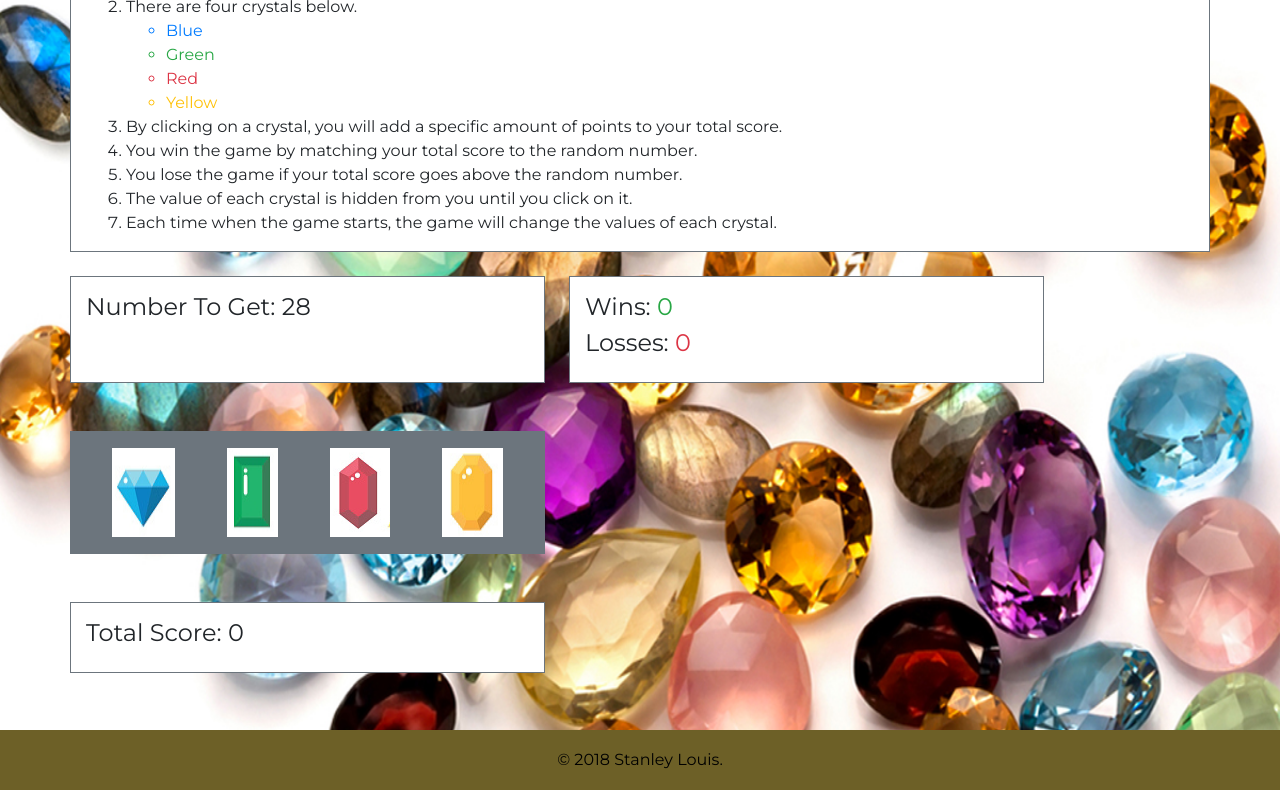
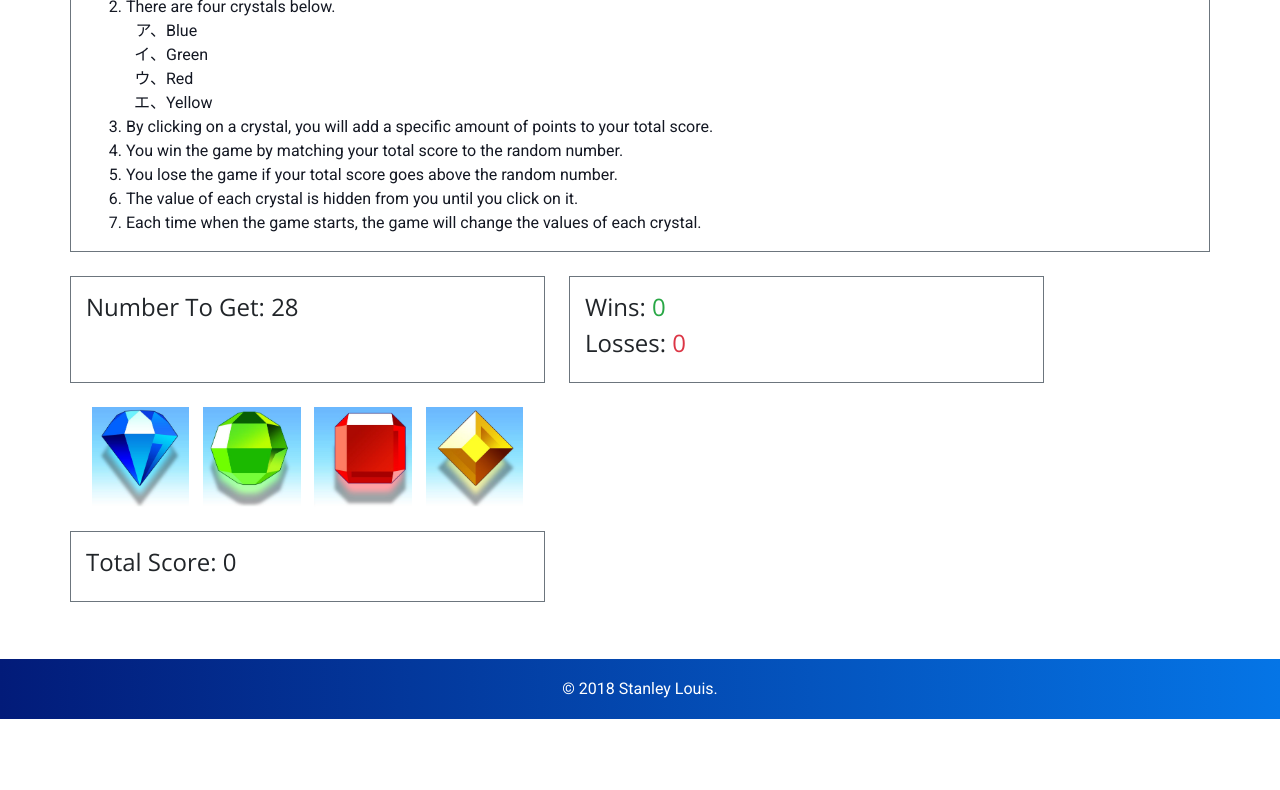
Before and after one commit to stanlouis/unit-4-game, a plain HTML site: page index.html in a window 1280 px wide. Shown: the part 224-1014 px from the top of the page. After the commit the page ends 943 px from the top, so only its background shows below. Drawn offline with nearby package versions, Linux system fonts and the light colour scheme.

Commit message:
Change images and fonts

```diff
--- a/assets/css/style.css
+++ b/assets/css/style.css
@@ -1,12 +1,15 @@
 body {
-    font-family: 'Montserrat', sans-serif;
-    background: url('../images/precisous-stones.jpg');
+    font-family: 'Roboto', sans-serif;
+    /* background: url('../images/precisous-stones.jpg'); */
+    background: #fff;
     background-repeat: no-repeat;
     background-size: 100% 100%;
 }
 
-/* Sticky footer styles
--------------------------------------------------- */
+h1,
+h2 {
+    font-family: 'Open sans', sans-serif;
+}
 
 html {
     position: relative;
@@ -23,8 +26,15 @@ h2 {
 }
 
 .header {
-    background-color: #6D6027;
+    background: #0575E6;
+    /* fallback for old browsers */
+    background: -webkit-linear-gradient(to right, #021B79, #0575E6);
+    /* Chrome 10-25, Safari 5.1-6 */
+    background: linear-gradient(to right, #021B79, #0575E6);
+    /* W3C, IE 10+/ Edge, Firefox 16+, Chrome 26+, Opera 12+, Safari 7+ */
+    color: white;
 }
+
 .footer {
     position: absolute;
     bottom: 0;
@@ -37,8 +47,31 @@ h2 {
 
 /* Custom page CSS
 -------------------------------------------------- */
+
 .footer-bg {
-    background-color: #6D6027;
-    color: #000;
+    background: #0575E6;
+    /* fallback for old browsers */
+    background: -webkit-linear-gradient(to right, #021B79, #0575E6);
+    /* Chrome 10-25, Safari 5.1-6 */
+    background: linear-gradient(to right, #021B79, #0575E6);
+    /* W3C, IE 10+/ Edge, Firefox 16+, Chrome 26+, Opera 12+, Safari 7+ */
+    color: #fff;
     border-radius: 0;
 }
+
+ul.color-list {
+    list-style: katakana;
+}
+
+.yellow {
+    color: yellow
+}
+
+.info {
+    color: #141823;
+}
+
+img {
+    height: 100px;
+    width: auto
+}
--- a/assets/javascript/game.js
+++ b/assets/javascript/game.js
@@ -1,75 +1,69 @@
-$(function() {
+$ (function () {
   //Global variables
-  var numberToGet = getRandomInt(19, 120);
-  var blueNumber = getRandomInt(1, 12);
-  var greenNumber = getRandomInt(1, 12);
-  var redNumber = getRandomInt(1, 12);
-  var yellowNumber = getRandomInt(1, 12);
+  var numberToGet = getRandomInt (19, 120);
+  var blueNumber = getRandomInt (1, 12);
+  var greenNumber = getRandomInt (1, 12);
+  var redNumber = getRandomInt (1, 12);
+  var yellowNumber = getRandomInt (1, 12);
   var wins = 0;
   var looses = 0;
   var result = 0;
 
   //Functions
-  function getRandomInt(min, max) {
-    min = Math.ceil(min);
-    max = Math.floor(max);
-    return Math.floor(Math.random() * (max - min + 1)) + min;
+  function getRandomInt (min, max) {
+    min = Math.ceil (min);
+    max = Math.floor (max);
+    return Math.floor (Math.random () * (max - min + 1)) + min;
   }
 
-  function gameReset() {
-    numberToGet = getRandomInt(19, 120);
-    $("h2 span#generatedNumber").text(numberToGet);
-    blueNumber = getRandomInt(1, 12);
-    greenNumber = getRandomInt(1, 12);
-    redNumber = getRandomInt(1, 12);
+  function gameReset () {
+    numberToGet = getRandomInt (19, 120);
+    $ ('h2 span#generatedNumber').text (numberToGet);
+    blueNumber = getRandomInt (1, 12);
+    greenNumber = getRandomInt (1, 12);
+    redNumber = getRandomInt (1, 12);
     result = 0;
-    $("h2 span#totalScore").text(result);
+    $ ('h2 span#totalScore').text (result);
   }
 
-  function winLostStatus(totalResult) {
+  function winLostStatus (totalResult) {
     if (totalResult === numberToGet) {
-      console.log("you win");
       wins++;
-      $("h2 span#winsNumber").text(wins);
-      gameReset();
+      $ ('h2 span#winsNumber').text (wins);
+      gameReset ();
     } else if (totalResult > numberToGet) {
-      console.log("You loose");
+      console.log ('You loose');
       looses++;
-      console.log("looses" + looses);
-      $("h2 span#lossesNumber").text(looses);
-      gameReset();
+      $ ('h2 span#lossesNumber').text (looses);
+      gameReset ();
     }
   }
+  // Set ui values
+  $ ('h2 span#generatedNumber').text (numberToGet);
+  $ ('h2 span#winsNumber').text (wins);
+  $ ('h2 span#lossesNumber').text (looses);
+  $ ('h2 span#totalScore').text (result);
 
-  $("h2 span#generatedNumber").text(numberToGet);
-  $("h2 span#winsNumber").text(wins);
-  $("h2 span#lossesNumber").text(looses);
-  $("h2 span#totalScore").text(result);
-
-  $(".images")
-    .on("click", "#blue", () => {
-
+  // Handle click events
+  $ ('.images')
+    .on ('click', '#blue', () => {
       result += blueNumber;
-      console.log(result);
-      $("h2 span#totalScore").text(result);
-      winLostStatus(result);
+      $ ('h2 span#totalScore').text (result);
+      winLostStatus (result);
     })
-    .on("click", "#green", () => {
+    .on ('click', '#green', () => {
       result += greenNumber;
-      console.log(result);
-      $("h2 span#totalScore").text(result);
-      winLostStatus(result);
+      $ ('h2 span#totalScore').text (result);
+      winLostStatus (result);
     })
-    .on("click", "#red", () => {
+    .on ('click', '#red', () => {
       result += redNumber;
-      console.log(result);
-      $("h2 span#totalScore").text(result);
-      winLostStatus(result);
+      $ ('h2 span#totalScore').text (result);
+      winLostStatus (result);
     })
-    .on("click", "#yellow", () => {
+    .on ('click', '#yellow', () => {
       result += yellowNumber;
-      console.log(result);
-      $("h2 span#totalScore").text(result);
-      winLostStatus(result);
+      $ ('h2 span#totalScore').text (result);
+      winLostStatus (result);
     });
 });
--- a/index.html
+++ b/index.html
@@ -9,7 +9,7 @@
     <!-- Bootstrap CSS -->
     <link rel="stylesheet" href="https://stackpath.bootstrapcdn.com/bootstrap/4.1.1/css/bootstrap.min.css" integrity="sha384-WskhaSGFgHYWDcbwN70/dfYBj47jz9qbsMId/iRN3ewGhXQFZCSftd1LZCfmhktB"
         crossorigin="anonymous">
-    <link href="https://fonts.googleapis.com/css?family=Montserrat" rel="stylesheet">
+        <link href="https://fonts.googleapis.com/css?family=Open+Sans|Roboto" rel="stylesheet">
     <link rel="stylesheet" href="./assets/css/style.css">
     <title>Crystal Collector</title>
 </head>
@@ -25,19 +25,19 @@
         <div class="row">
             <div class="col my-3 py-3">
                 <div class="row">
-                    <div class="col border border-secondary bg-white">
+                    <div class="col border border-secondary info">
                         <h3 class="text-center mt-2">Here's how you play the game</h3>
                         </br>
                         <ol>
                             <li>You will be given a random number at the start of the game.
-                                <em>"Number To Get"</em>
+                                <strong>Number To Get</strong>
                             </li>
                             <li>There are four crystals below.</li>
-                            <ul>
-                                <li class="text-primary">Blue</li>
-                                <li class="text-success">Green</li>
-                                <li class="text-danger">Red</li>
-                                <li class="text-warning">Yellow</li>
+                            <ul class="color-list">
+                                <li>Blue</li>
+                                <li>Green</li>
+                                <li>Red</li>
+                                <li>Yellow</li>
                             </ul>
                             <li>By clicking on a crystal, you will add a specific amount of points to your total score.</li>
                             <li>You win the game by matching your total score to the random number.</li>
@@ -64,12 +64,12 @@
                 </div>
 
                 <div class="row">
-                    <div class="col-md-5 border border-secondary my-4 py-3 bg-secondary">
+                    <div class="col-md-5">
                         <div class="images d-flex justify-content-around">
-                            <img src="assets/images/blue.png" class=crystalImage id="blue" alt="Blue Crystal">
-                            <img src="assets/images/green.png" class=crystalImage id="green" alt="Green Crystal">
-                            <img src="assets/images/red.png" class=crystalImage id="red" alt="Red Crystal">
-                            <img src="assets/images/yellow.png" class=crystalImage id="yellow" alt="Yellow Crystal">
+                            <img src="assets/images/blue.jpeg" class=crystalImage id="blue" alt="Blue Crystal">
+                            <img src="assets/images/green.jpeg" class=crystalImage id="green" alt="Green Crystal">
+                            <img src="assets/images/red.jpeg" class=crystalImage id="red" alt="Red Crystal">
+                            <img src="assets/images/yellow.jpeg" class=crystalImage id="yellow" alt="Yellow Crystal">
                         </div>
 
                     </div>
```
Also changed, not shown: assets/images/background.png (deleted), assets/images/blue.jpeg (added), assets/images/blue.png (deleted), assets/images/green.jpeg (added), assets/images/green.png (deleted), assets/images/precisous-stones.jpg (deleted), assets/images/red.jpeg (added), assets/images/red.png (deleted), assets/images/yellow.jpeg (added), assets/images/yellow.png (deleted).
